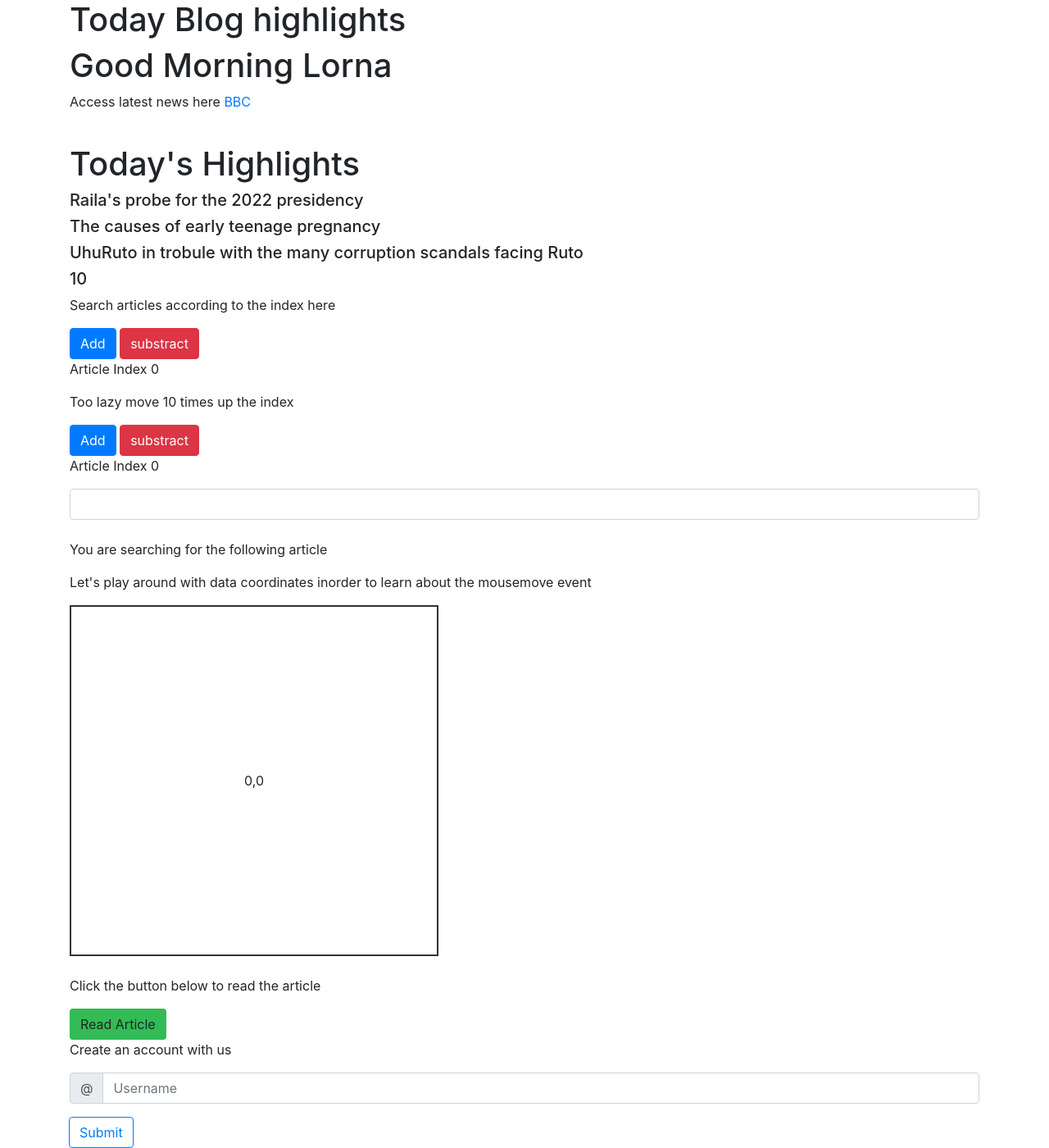
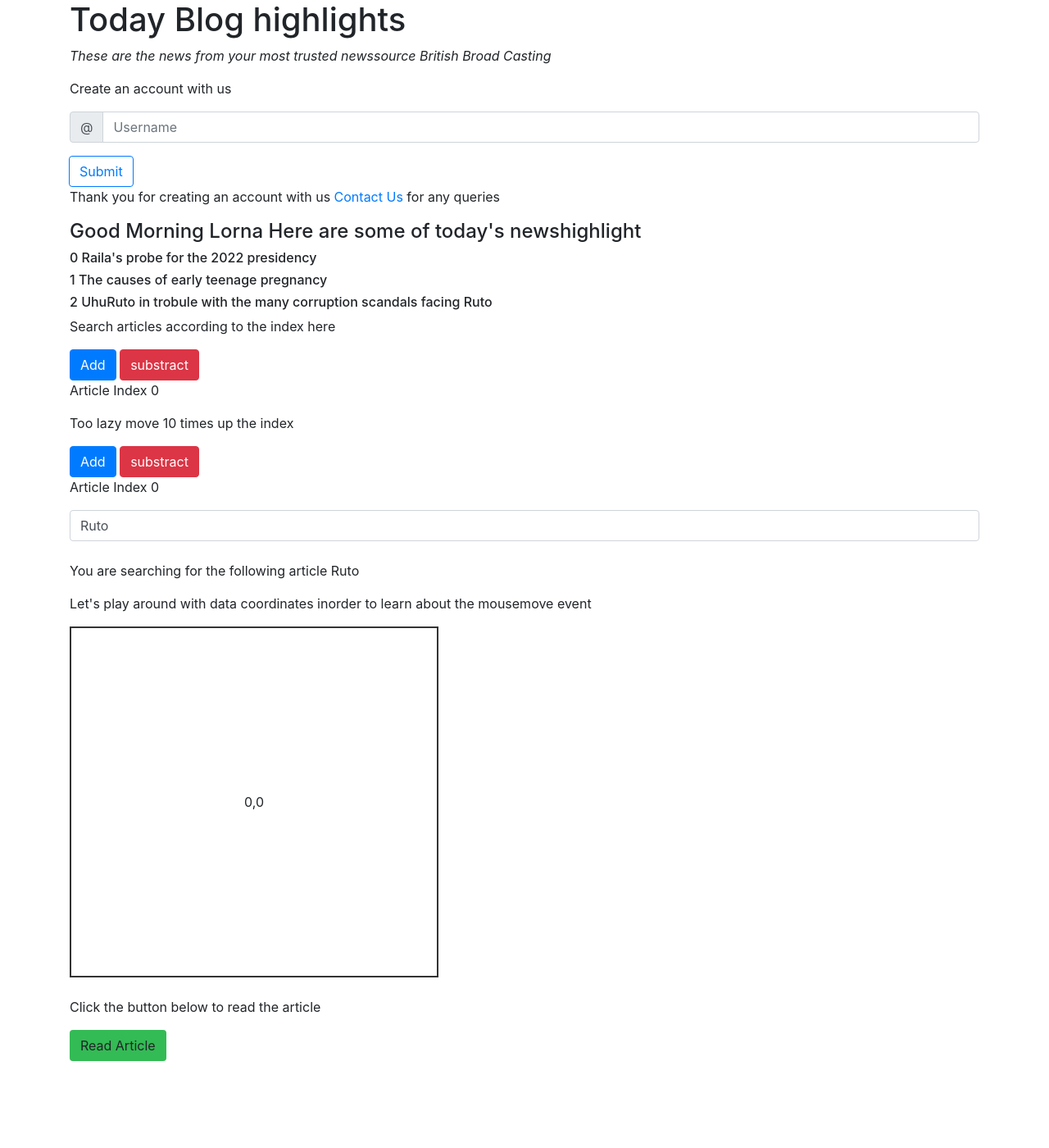
Before and after one commit to Lornakimani62/Learning-Vue-Js, a plain HTML site: page index.html in a window 1280 px wide. Shown: the whole page at 82% size. After the commit the page ends 1294 px from the top, so only its background shows below. Drawn offline with nearby package versions, Linux system fonts and the light colour scheme.

Commit message:
Learning more on Vue js Refs and Components

```diff
--- a/Script.js
+++ b/Script.js
@@ -1,4 +1,17 @@
-var vm = new Vue({
+Vue.component("sources", {
+    template: '<i><p>These are the news from your most trusted newssource {{name}}</p></i>',
+    data: function(){
+        return{
+            name: "British Broad Casting",
+        }
+    }
+});
+
+var one = new Vue({
+    el:"#vueInstance1",
+});
+
+var two = new Vue({
     el: "#Blog",
     data:{
         title:'Today Blog highlights',
@@ -7,13 +20,13 @@ var vm = new Vue({
         x:0,
         y:0,
         website:'https://www.bbc.com',
-        search:'',
+        search:"Ruto",
         read:true,
         submit:true,
         objectArray:[
         {title:"Raila's probe for the 2022 presidency"},
         {title:"The causes of early teenage pregnancy"},
-        {title:"UhuRuto in trobule with the many corruption scandals facing Ruto", number:10},
+        {title:"UhuRuto in trobule with the many corruption scandals facing Ruto"},
     ],
     },
     methods: {
@@ -33,10 +46,13 @@ var vm = new Vue({
 
         },
         alert:function(){
-            alert("Your account has been created succesfully");
+            alert("You are about to leave this page")
+        },
+        alerted:function(){
+            this.name=this.$refs.input.value
         },
         searching:function(){
-            console.log("You typed a number for you search");
+            console.log(this.$refs);
         }
     },
     computed: {
--- a/index.html
+++ b/index.html
@@ -14,23 +14,40 @@
         <body>
             <div class="container">
             <div id="Blog">
+                <!-- A component is a resusable piece of code that can be used in different vue instances. If I want the same data to be dispalyed on different vue instances i use a component-->
+
+                <div id="vueInstance1">
+                    <sources v-show ="false"></sources>
+                </div>
+
 
                 <!-- Learning about displaying data from the data object using vuejs -->
-                <h1>{{title}}</h1>
+                <h1>{{title}}</h1> <sources></sources>
+
+                <!-- Learning about refs that are used to acquire more information about elements they can be used to get data from the user and save it to a data objwct say for example get a name from a user and say a greeting using the same name -->
+                <!--  Using v-if and v-else-if to display information based on whether an input is true or false -->
+                <p>Create an account with us</p>
+                <div class="input-group mb-3">
+                     <div class="input-group-prepend">
+                        <span class="input-group-text" id="basic-addon1">@</span>
+                    </div>
+                    <input type="text" class="form-control" placeholder="Username" aria-label="Username" aria-describedby="basic-addon1" ref="input">
+                </div>
+                <div class="input-group-append">
+                   <button class="btn btn-outline-primary"  @click="alerted()"  type="button" id="inputGroupFileAddon04" v-if="submit" >Submit</button>
+               </div>
+                <!--  Learning about data binding using the v-bind which can also be a :-->
+                <!--  Learning about access modifiers such as prevent and ounce that are used along with the v-on directive that is used for event-on can also be represented as @-->
+                <p>Thank you for creating an account with us <a @click.prevent="alert" :href="website">Contact Us</a> for any queries
 
                 <!--  Learning about the methods in vue js and how to pass parameters-->
-                <h1>{{greet('Morning')}}</h1>
-
-                <!--  Learning about data binding using the v-bind which can also be a :-->
-                <!--  Learning about access modifiers such as prevent and ounce that are used along with the v-on directive that is used for event-on can also be represented as @-->
-                <p>Access latest news here <a @click.prevent="alert" :href="website">BBC</a></p><br>
+                <h4>{{greet('Morning')}} Here are some of today's newshighlight</h4>
 
                 <!-- Looping through objects and arrays in vue js using v-for -->
                 <!--  To loop through objects in an array without having to know their names we use the key value pair idea-->
-                <h1>Today's Highlights</h1>
-                    <template v-for='x in objectArray'>
+                    <template v-for='(x,index) in objectArray'>
                         <div v-for="(val,key) in x">
-                            <h5>{{val}}</h5>
+                            <h6>{{index}} {{val}}</h6>
                         </div>
                     </template>
 
@@ -53,25 +70,13 @@
 
                 <p> Let's play around with data coordinates inorder to learn about the mousemove event</p>
                 <!--  Learning about the mousemove event that detects movement of the mouse button-->
-                <div id="canvas" v-on:mousemove="updateXY">{{x}},{{y}}</div><br>
+                <div id="canvas" @mousemove="updateXY">{{x}},{{y}}</div><br>
 
                 <!--  using v-bind to create dynamic classes that change sytles based on user input-->
                 <p>Click the button below to read the article</p>
                 <div :class="computedClasses" @click="read=!read">
                     <button id="read" class="btn btn" >Read Article</button>
                 </div>
-
-                <!--  Using v-if and v-else-if to display information based on whether an input is true or false -->
-                <p>Create an account with us</p>
-                <div class="input-group mb-3">
-                     <div class="input-group-prepend">
-                        <span class="input-group-text" id="basic-addon1">@</span>
-                    </div>
-                    <input type="text" class="form-control" placeholder="Username" aria-label="Username" aria-describedby="basic-addon1">
-                </div>
-                <div class="input-group-append">
-                   <button class="btn btn-outline-primary"  @click="alert()"  type="button" id="inputGroupFileAddon04" v-if="submit">Submit</button>
-               </div>
             </div>
             <script src="Script.js" type="text/javascript"></script>
         </div>
```
